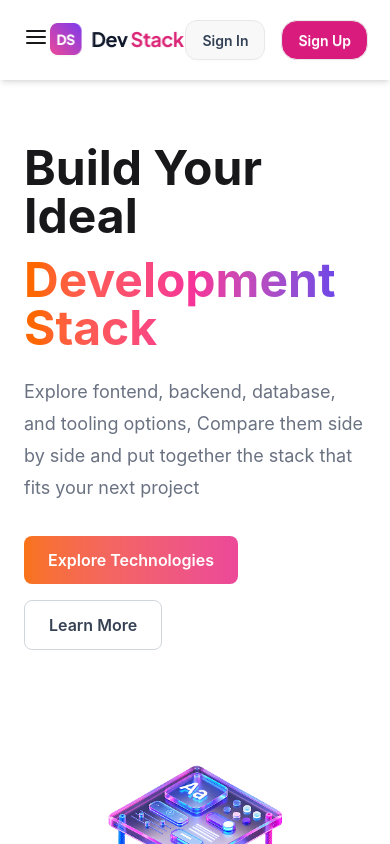
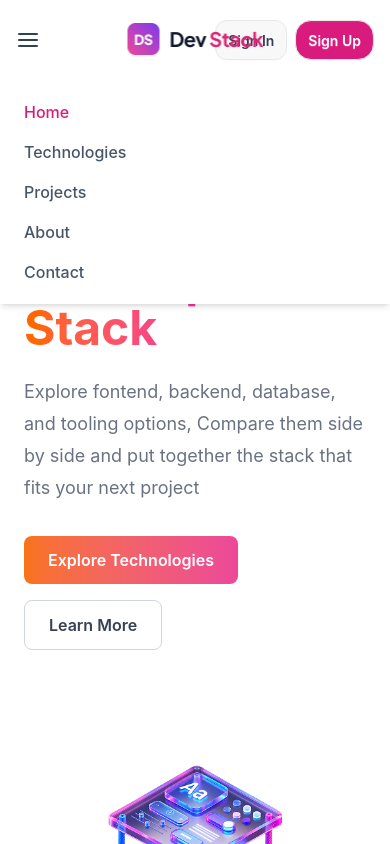
Before and after one commit to MrAbiduuu/Assignment-5--ReactProject-DevStack-, a React (Vite) app: page / in a window 390 px wide. Both pictures are taken after a click on the button 36 px from the left and 37 px from the top of the page. Shown: the top 844 px of the page. Built offline with nearby package versions, Linux system fonts and the light colour scheme.

Commit message:
Set the menu icon clickable for users

```diff
--- a/src/Components/Nav.tsx
+++ b/src/Components/Nav.tsx
@@ -1,20 +1,24 @@
+import { useState } from "react";
 import Logo from "../assets/logo-text.png";
 import { FiMenu } from "react-icons/fi";
 
 const Nav = () => {
+  const [isMenuOpen, setIsMenuOpen] = useState(false);
+
   return (
-    <nav className="sticky top-0 z-50 mx-auto flex h-20 max-w-7xl items-center justify-between bg-white px-6 shadow-md lg:px-8">
-      <div className="md:hidden">
-        <button>
-          <FiMenu className="text-2xl" />
-        </button>
+    <nav className="sticky top-0 z-50 mx-auto flex h-20 max-w-7xl items-center bg-white px-4 shadow-md sm:px-6 lg:px-8">
+      <button
+        className="text-2xl text-[#334155] md:hidden"
+        onClick={() => setIsMenuOpen(!isMenuOpen)}
+      >
+        <FiMenu />
+      </button>
+
+      <div className="absolute left-1/2 -translate-x-1/2 md:static md:mr-auto md:translate-x-0">
+        <img src={Logo} alt="DevStackLogo" className="h-9 w-auto sm:h-10" />
       </div>
 
-      <div className="md:mr-auto">
-        <img src={Logo} alt="DevStackLogo" />
-      </div>
-
-      <div className="hidden gap-4 font-medium text-[#475569] md:flex">
+      <div className="hidden gap-6 font-medium text-[#475569] md:flex">
         <a href="" className="text-[#D91B7E]">
           Home
         </a>
@@ -24,12 +28,30 @@ const Nav = () => {
         <a href="">Contact</a>
       </div>
 
-      <div className="flex gap-4 font-extrabold">
-        <button className="btn rounded-xl text-[#334155]">Sign In</button>
-        <button className="btn rounded-2xl bg-[#D91B7E] text-white">
+      <div className="ml-auto flex gap-2 font-extrabold sm:gap-4">
+        <button className="btn rounded-xl px-3 text-[#334155] sm:px-4">
+          Sign In
+        </button>
+
+        <button className="btn rounded-2xl bg-[#D91B7E] px-3 text-white sm:px-4">
           Sign Up
         </button>
       </div>
+
+      {isMenuOpen && (
+        <div className="absolute left-0 top-20 w-full bg-white px-6 py-5 shadow-md md:hidden">
+          <div className="flex flex-col gap-4 font-medium text-[#475569]">
+            <a href="" className="text-[#D91B7E]">
+              Home
+            </a>
+
+            <a href="">Technologies</a>
+            <a href="">Projects</a>
+            <a href="">About</a>
+            <a href="">Contact</a>
+          </div>
+        </div>
+      )}
     </nav>
   );
 };
```
